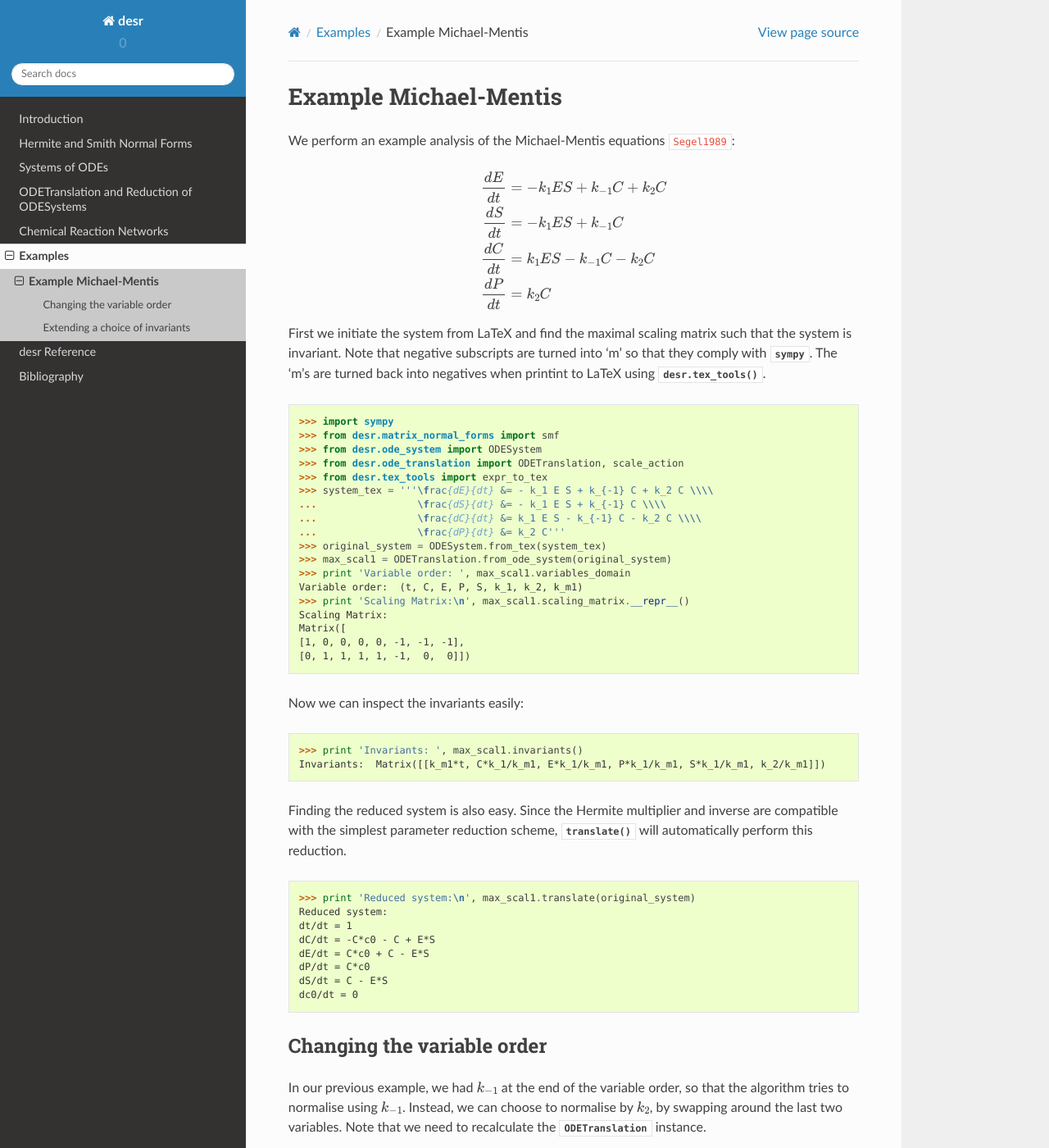
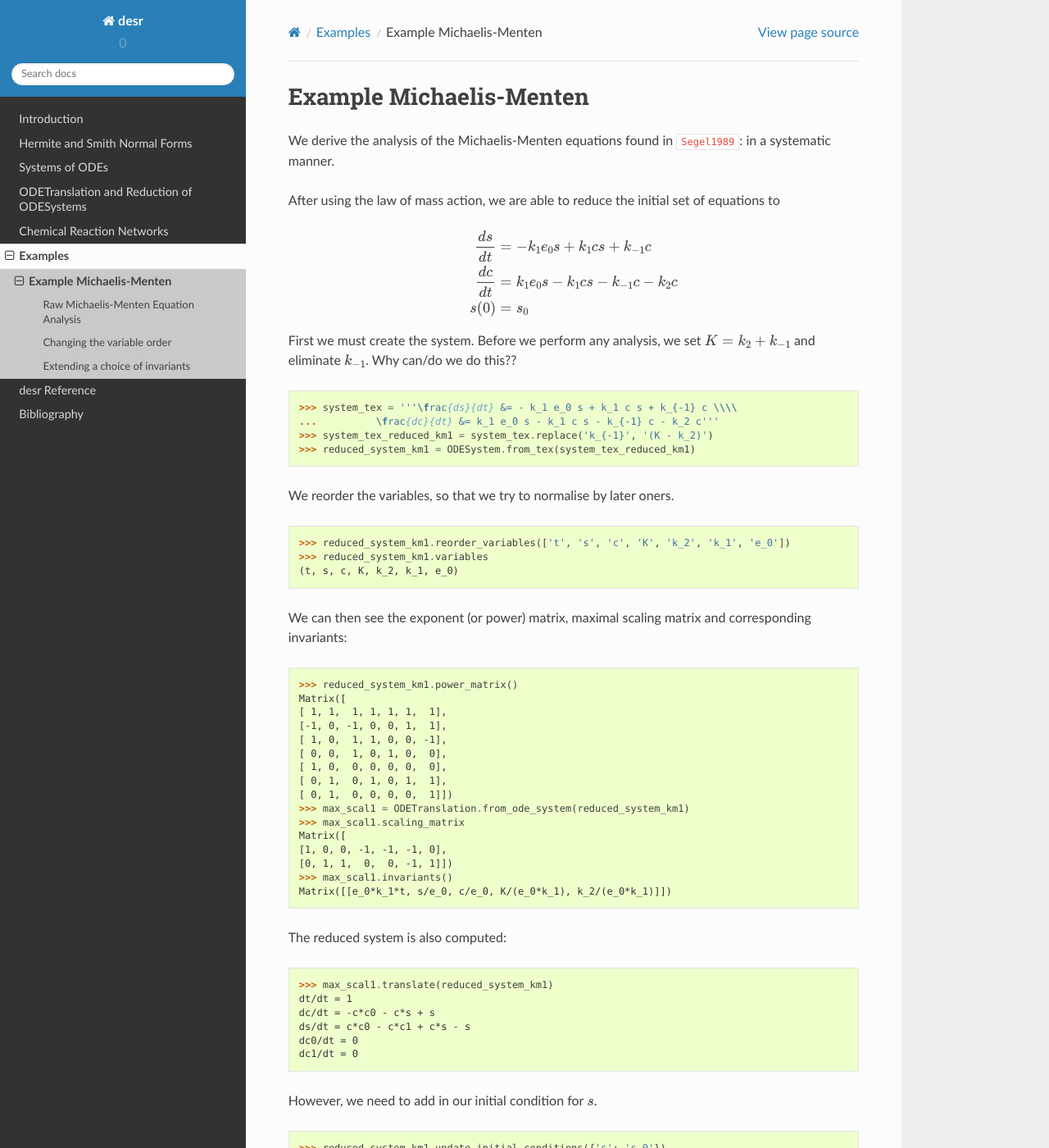
Before and after one commit to tanbur/desr, a Sphinx documentation site: the page built from docs/source/examples/example_michael_mentis.rst, in a window 1280 px wide and 1400 px high. Shown: the whole window at 82% size. Built offline with Sphinx 7.4.7 and the Read the Docs theme 2.0.0, drawn with Linux system fonts in a browser that asks for light colours; cross-references to code outside the pages are shown as plain code; some of the changed text lies outside the part shown.

Commit message:
First go at reduced mm

```diff
--- a/docs/source/examples/example_michael_mentis.rst
+++ b/docs/source/examples/example_michael_mentis.rst
@@ -1,7 +1,118 @@
 
 
-Example Michael-Mentis
-======================
+Example Michaelis-Menten
+========================
+
+We derive the analysis of the Michaelis-Menten equations found in :cite:`Segel1989`: in a systematic manner.
+
+After using the law of mass action, we are able to reduce the initial set of equations to
+
+.. math::
+    :nowrap:
+
+    \begin{align}
+    \frac{ds}{dt} &= - k_1 e_0 s + k_1 c s + k_{-1} c \\
+    \frac{dc}{dt} &= k_1 e_0 s - k_1 c s - k_{-1} c - k_2 c \\
+    s(0) &= s_0
+    \end{align}
+
+First we must create the system.
+Before we perform any analysis, we set :math:`K = k_2 + k_{-1}` and eliminate :math:`k_{-1}`.
+Why can/do we do this??
+
+    >>> system_tex = '''\frac{ds}{dt} &= - k_1 e_0 s + k_1 c s + k_{-1} c \\\\
+    ...          \frac{dc}{dt} &= k_1 e_0 s - k_1 c s - k_{-1} c - k_2 c'''
+    >>> system_tex_reduced_km1 = system_tex.replace('k_{-1}', '(K - k_2)')
+    >>> reduced_system_km1 = ODESystem.from_tex(system_tex_reduced_km1)
+
+We reorder the variables, so that we try to normalise by later oners.
+
+
+    >>> reduced_system_km1.reorder_variables(['t', 's', 'c', 'K', 'k_2', 'k_1', 'e_0'])
+    >>> reduced_system_km1.variables
+    (t, s, c, K, k_2, k_1, e_0)
+
+
+We can then see the exponent (or power) matrix, maximal scaling matrix and corresponding invariants:
+
+    >>> reduced_system_km1.power_matrix()
+    Matrix([
+    [ 1, 1,  1, 1, 1, 1,  1],
+    [-1, 0, -1, 0, 0, 1,  1],
+    [ 1, 0,  1, 1, 0, 0, -1],
+    [ 0, 0,  1, 0, 1, 0,  0],
+    [ 1, 0,  0, 0, 0, 0,  0],
+    [ 0, 1,  0, 1, 0, 1,  1],
+    [ 0, 1,  0, 0, 0, 0,  1]])
+    >>> max_scal1 = ODETranslation.from_ode_system(reduced_system_km1)
+    >>> max_scal1.scaling_matrix
+    Matrix([
+    [1, 0, 0, -1, -1, -1, 0],
+    [0, 1, 1,  0,  0, -1, 1]])
+    >>> max_scal1.invariants()
+    Matrix([[e_0*k_1*t, s/e_0, c/e_0, K/(e_0*k_1), k_2/(e_0*k_1)]])
+
+The reduced system is also computed:
+
+    >>> max_scal1.translate(reduced_system_km1)
+    dt/dt = 1
+    dc/dt = -c*c0 - c*s + s
+    ds/dt = c*c0 - c*c1 + c*s - s
+    dc0/dt = 0
+    dc1/dt = 0
+
+However, we need to add in our initial condition for :math:`s`.
+
+    >>> reduced_system_km1.update_initial_conditions({'s': 's_0'})
+    >>> max_scal2 = ODETranslation.from_ode_system(reduced_system_km1)
+    >>> max_scal2.scaling_matrix
+    Matrix([
+    [1, 0, 0, -1, -1, -1, 0, 0],
+    [0, 1, 1,  0,  0, -1, 1, 1]])
+    >>> max_scal2.invariants()
+    Matrix([[k_1*s_0*t, s/s_0, c/s_0, K/(k_1*s_0), k_2/(k_1*s_0), e_0/s_0]])
+
+Some elementary column operations give us equations 8
+
+    >>> max_scal2.multiplier_add_columns(2, -1, 1)  # Scale time by e_0 not s_0
+    >>> max_scal2.multiplier_add_columns(4, -1, -1)  # Scale c by e_0
+    >>> max_scal2.invariants()
+    Matrix([[e_0*k_1*t, s/s_0, c/e_0, K/(k_1*s_0), k_2/(k_1*s_0), e_0/s_0]])
+    >>> max_scal2.translate(reduced_system_km1)
+    dt/dt = 1
+    dc/dt = -c*c0/c2 - c*s/c2 + s/c2
+    ds/dt = c*c0 - c*c1 + c*s - s
+    dc0/dt = 0
+    dc1/dt = 0
+    dc2/dt = 0
+    d1/dt = 0
+    s(0) = 1
+
+
+We can also scale time by :math:`\epsilon` to get the "inner" equation 11:
+
+    >>> max_scal2.multiplier_add_columns(2, -1, -1)  # Divide time through by epsilon
+    >>> max_scal2.invariants()
+    Matrix([[k_1*s_0*t, s/s_0, c/e_0, K/(k_1*s_0), k_2/(k_1*s_0), e_0/s_0]])
+    >>> max_scal2.translate(reduced_system_km1)
+    dt/dt = 1
+    dc/dt = -c*c0 - c*s + s
+    ds/dt = c*c0*c2 - c*c1*c2 + c*c2*s - c2*s
+    dc0/dt = 0
+    dc1/dt = 0
+    dc2/dt = 0
+    d1/dt = 0
+    s(0) = 1
+
+What is epsilon is not small?
+We can find that $s_0 + K_m$ is an invariant systematically.
+So we substitute $L = s_0 + K_m$ to eliminate for K_m.
+
+
+
+
+Raw Michaelis-Menten Equation Analysis
+--------------------------------------
 
 We perform an example analysis of the Michael-Mentis equations :cite:`Segel1989`:
 
```
Also changed, not shown: 1 other file.
